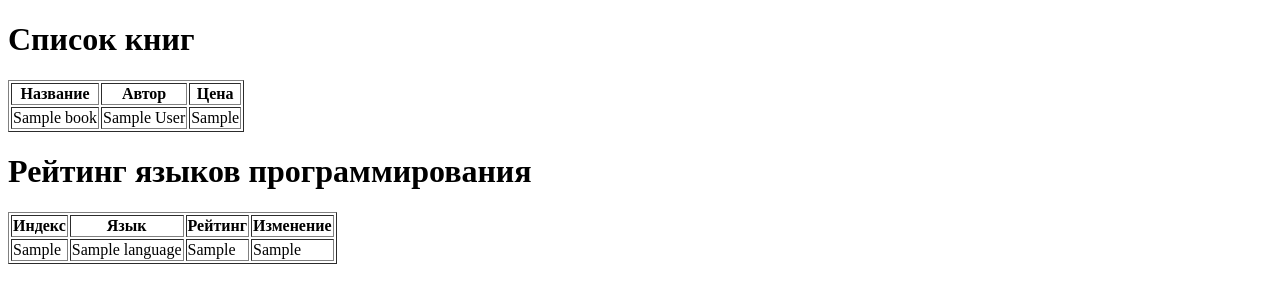
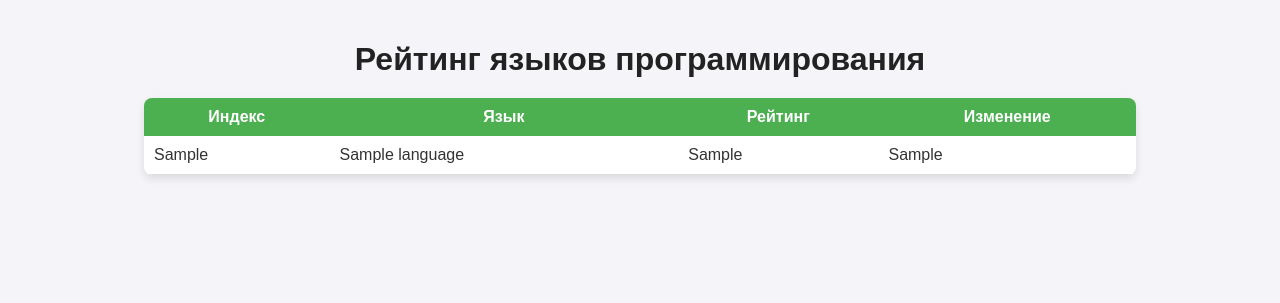
Before and after one commit to Qcsteeven/CodeRanker, a Django app: template project/scraper/templates/home.html in a window 1280 px wide. Shown: the top 303 px of the page. Run offline with Django 5.2, Linux system fonts and the light colour scheme; the template is opened without the code that fills it: values that come from a table or form of the project are taken from there, others are empty; tables that the repository leaves empty hold one stand-in row (values such as "Sample post").

Commit message:
add advanced scrap and mix tables

```diff
--- a/project/scraper/models.py
+++ b/project/scraper/models.py
@@ -1,9 +1,10 @@
 from django.db import models
 
 class Book(models.Model):
+    lang = models.CharField(max_length=255, blank=True, default='ЯП')
     title = models.CharField(max_length=255, blank=True, default='Нет названия')
     author = models.CharField(max_length=255, blank=True, default='Нет автора')
-    price = models.CharField(max_length=50, blank=True, default='Нет цены')
+    ref = models.CharField(max_length=50, blank=True, default='Нет ссылки')
 
     def __str__(self):
         return self.title
--- a/project/scraper/templates/home.html
+++ b/project/scraper/templates/home.html
@@ -1,33 +1,98 @@
 <!DOCTYPE html>
-<html lang="ru">
+<html lang="en">
 <head>
     <meta charset="UTF-8">
     <meta name="viewport" content="width=device-width, initial-scale=1.0">
-    <title>Домашняя страница</title>
+    <title>Programming Languages Rating</title>
+    <style>
+        body {
+            font-family: Arial, sans-serif;
+            margin: 0;
+            padding: 20px;
+            background-color: #f4f4f9;
+            color: #333;
+        }
+
+        h1 {
+            text-align: center;
+            color: #222;
+            margin-bottom: 20px;
+        }
+
+        table {
+            width: 80%;
+            margin: 0 auto;
+            border-collapse: collapse;
+            background: #fff;
+            border-radius: 8px;
+            overflow: hidden;
+            box-shadow: 0 4px 8px rgba(0, 0, 0, 0.1);
+        }
+
+        thead {
+            background-color: #4CAF50;
+            color: white;
+        }
+
+        thead th {
+            padding: 10px;
+        }
+
+        tbody tr {
+            border-bottom: 1px solid #ddd;
+        }
+
+        tbody tr:hover {
+            background-color: #f1f1f1;
+        }
+
+        td {
+            padding: 10px;
+            text-align: left;
+        }
+
+        .book-list-row td {
+            background-color: #f9f9f9;
+        }
+
+        ul {
+            list-style-type: none;
+            margin: 0;
+            padding: 0;
+        }
+
+        ul li {
+            padding: 5px 0;
+        }
+
+        ul li a {
+            text-decoration: none;
+            color: #4CAF50;
+            font-weight: bold;
+        }
+
+        ul li a:hover {
+            text-decoration: underline;
+        }
+
+        .language-row {
+            cursor: pointer;
+        }
+
+        .language-row:hover {
+            background-color: #e0f7e0;
+        }
+
+        @media (max-width: 768px) {
+            table {
+                width: 100%;
+            }
+        }
+    </style>
 </head>
 <body>
-    <h1>Список книг</h1>
-    <table border="1">
-        <thead>
-            <tr>
-                <th>Название</th>
-                <th>Автор</th>
-                <th>Цена</th>
-            </tr>
-        </thead>
-        <tbody>
-            {% for book in books %}
-            <tr>
-                <td>{{ book.title }}</td>
-                <td>{{ book.author }}</td>
-                <td>{{ book.price }}</td>
-            </tr>
-            {% endfor %}
-        </tbody>
-    </table>
-
     <h1>Рейтинг языков программирования</h1>
-    <table border="1">
+    <table>
         <thead>
             <tr>
                 <th>Индекс</th>
@@ -38,14 +103,46 @@
         </thead>
         <tbody>
             {% for language in languages %}
-            <tr>
+            <tr class="language-row" data-lang="{{ language.name }}">
                 <td>{{ language.ind }}</td>
                 <td>{{ language.name }}</td>
                 <td>{{ language.rating }}</td>
                 <td>{{ language.change }}</td>
             </tr>
+            <tr class="book-list-row" id="books-{{ language.name }}" style="display: none;">
+                <td colspan="4">
+                    <ul>
+                        {% for book in books %}
+                            {% if book.lang == language.name %}
+                            <li>
+                                <a href="{{ book.ref }}" target="_blank">{{ book.title }}</a> - {{ book.author }}
+                            </li>
+                            {% endif %}
+                        {% endfor %}
+                    </ul>
+                </td>
+            </tr>
             {% endfor %}
         </tbody>
     </table>
+
+    <script>
+        document.addEventListener("DOMContentLoaded", function () {
+            const rows = document.querySelectorAll(".language-row");
+
+            rows.forEach(row => {
+                row.addEventListener("click", function () {
+                    const lang = this.dataset.lang;
+                    const bookRow = document.getElementById(`books-${lang}`);
+
+                    if (bookRow.style.display === "none") {
+                        bookRow.style.display = "table-row";
+                    } else {
+                        bookRow.style.display = "none";
+                    }
+                });
+            });
+        });
+    </script>
 </body>
 </html>
--- a/project/scraper/urls.py
+++ b/project/scraper/urls.py
@@ -6,6 +6,4 @@ from django.shortcuts import render
 
 urlpatterns = [
     path('', views.home, name='home'),
-    path('books/', views.books_list, name='books_list'),
-    path('languages/', views.languages_list, name='languages_list'),
 ]
```
Also changed, not shown: project/scraper/utils.py (+57 -22 lines), project/scraper/views.py (+7 -16 lines), project/scraper/migrations/0001_initial.py, 1 other file.
